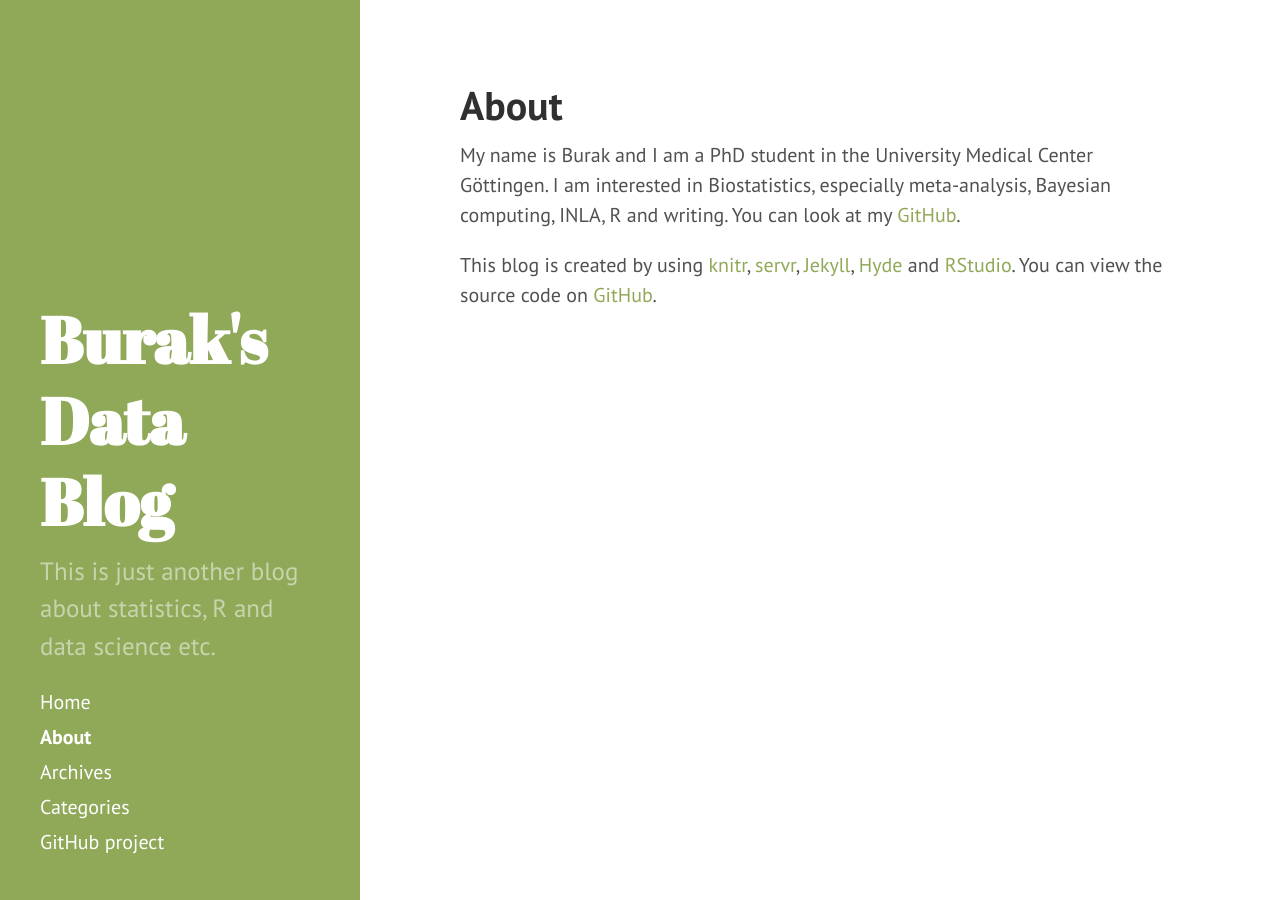
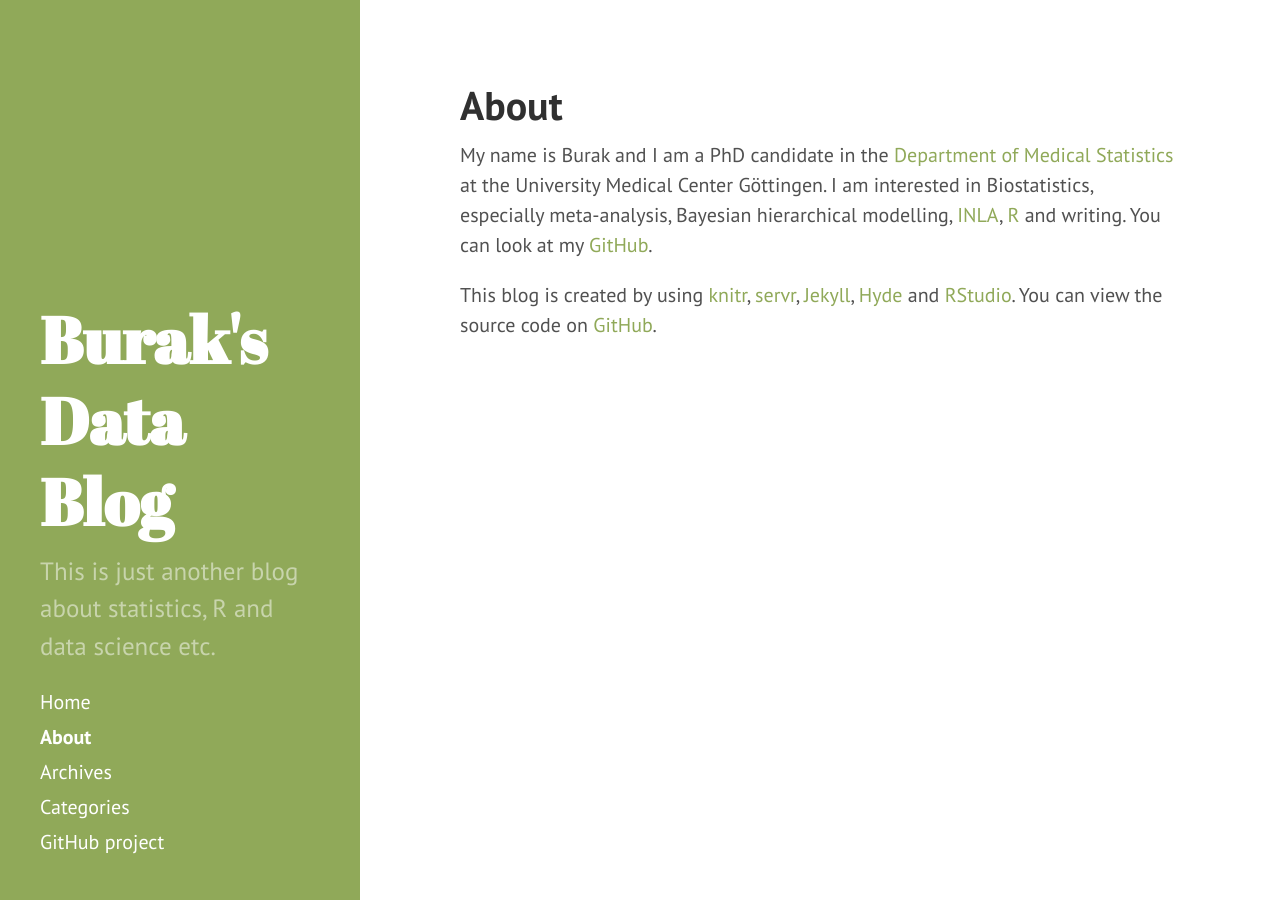
Before and after one commit to gunhanb/blog, a Jekyll site: the page built from about.md, in a window 1280 px wide. Built offline with Jekyll 4.4.1, drawn with Linux system fonts in a browser that asks for light colours; comment, search, counter and statistics services are not loaded.

Commit message:
About updated

```diff
--- a/about.md
+++ b/about.md
@@ -4,7 +4,7 @@ title: About
 ---
 
 
-My name is Burak and I am a PhD student in the University Medical Center Göttingen. I am interested in Biostatistics, especially meta-analysis, Bayesian computing, INLA, R and writing. You can look at my [GitHub](https://github.com/gunhanb/).
+My name is Burak and I am a PhD candidate in the [Department of Medical Statistics](http://www.ams.med.uni-goettingen.de/friede-en.shtml) at the University Medical Center Göttingen. I am interested in Biostatistics, especially meta-analysis, Bayesian hierarchical modelling, [INLA](http://www.r-inla.org/home), [R](https://www.r-project.org) and writing. You can look at my [GitHub](https://github.com/gunhanb/).
 
 This blog is created by using [knitr](http://yihui.name/knitr/),  [servr](https://github.com/yihui/servr),
 [Jekyll](https://jekyllrb.com/), [Hyde](http://hyde.getpoole.com) and [RStudio](http://rstudio.com).
```
Also changed, not shown: 3 other files.
